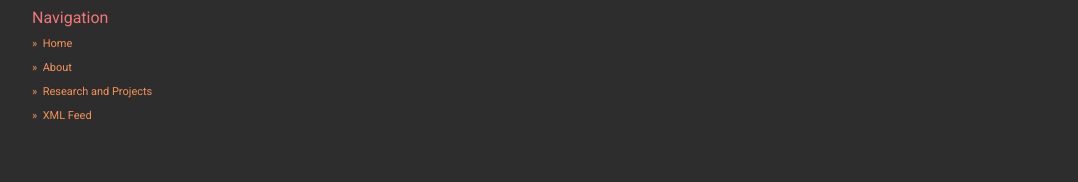
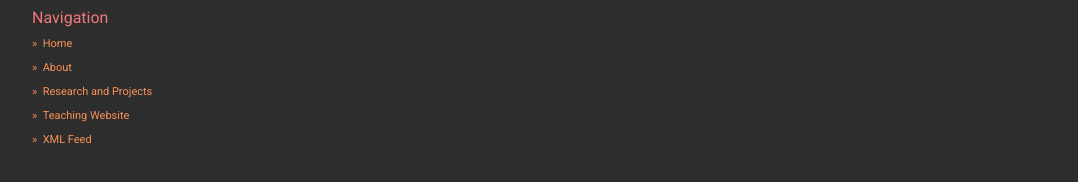
Before and after one commit to muhark/muhark.github.io, a Jekyll site: the page built from index.html, in a window 1280 px wide. Shown: the part 401-583 px from the top of the page, without its empty margins (53-1131 px from the left). Built offline with Jekyll 4.4.1, drawn with Linux system fonts in a browser that asks for light colours; nearby versions of some CDN libraries; the list of posts is cut into pages by our own code.

Commit message:
Adding link to teaching site

```diff
--- a/_config.yml
+++ b/_config.yml
@@ -28,6 +28,8 @@ urls:
       url: /about/
     - text: Research and Projects
       url: /projects/
+    - text: Teaching Website
+      url: /dpir-intro-python/index.html
     - text: XML Feed
       url: /feed.xml
 
```
